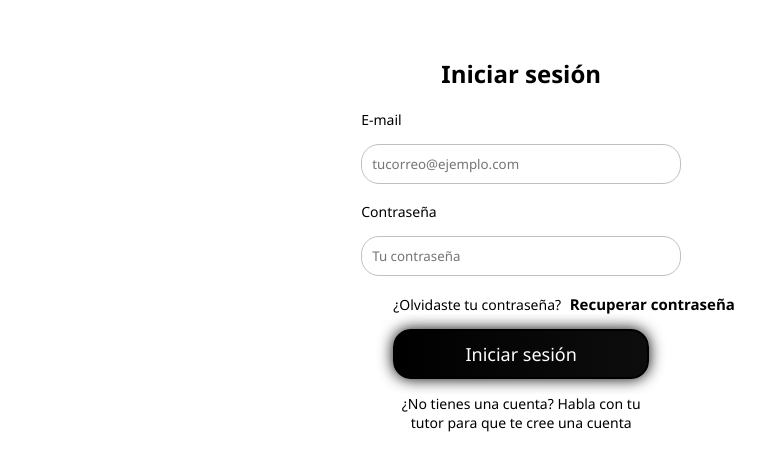
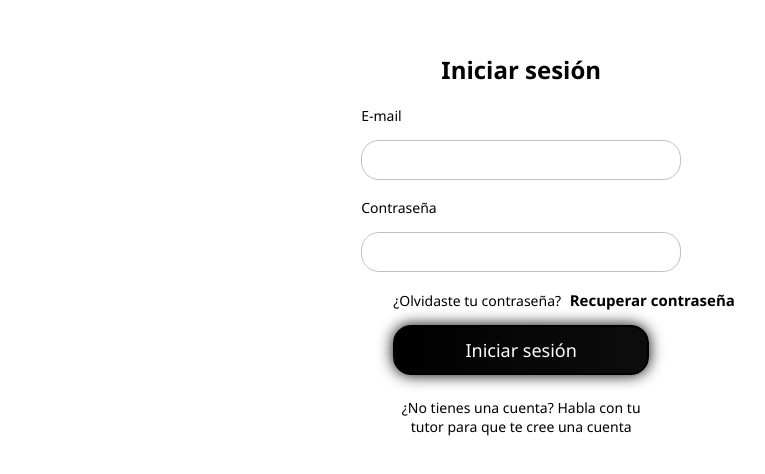
Before and after one commit to Jullians1105/ProgreSync, a plain HTML site: page iniciosesion/iniciosesion.html in a window 1280 px wide. Shown: the part 146-620 px from the top of the page, 397-1162 px from the left. Drawn offline with Linux system fonts and the light colour scheme.

Commit message:
Update iniciosesion.html

```diff
--- a/iniciosesion/iniciosesion.html
+++ b/iniciosesion/iniciosesion.html
@@ -6,49 +6,32 @@
   <title>Inicio de sesión</title>
   <link rel="icon" href="../Imagenes/Logo_ProgeSync.png" type="image/png" />
   <link rel="stylesheet" href="iniciosesion.css" />
+  <!-- Cargamos el JS con defer para que el DOM ya exista -->
+  <script src="iniciosesion.js" defer></script>
 </head>
 <body>
   <header class="barra-superior fade-in">
-    <div class="Logo_ProgeSync fade-in" role="img" aria-label="Logo ProgeSync">
+    <div class="Logo_ProgeSync fade-in">
       <img src="../Imagenes/Logo_ProgeSync.png" alt="Logo ProgeSync" />
     </div>
-    <h1 class="titulo fade-in" onclick="location.href='../index.html'" role="button" tabindex="0">
+    <h1 class="titulo fade-in" onclick="location.href='../index.html'">
       <span class="proge">Proge</span><span class="sync">Sync</span>
     </h1>
   </header>
 
-  <main class="contenido fade-in">
-    <section class="parte_login fade-in" aria-labelledby="titulo_login">
-      <h1 id="titulo_login" class="titulo_login">Iniciar sesión</h1>
+  <div class="contenido fade-in">
+    <section class="parte_login fade-in">
+      <h1 class="titulo_login">Iniciar sesión</h1>
 
-      <!-- Formulario -->
-      <form id="loginForm" novalidate aria-describedby="loginMsg">
+      <form id="loginForm" autocomplete="on">
         <div class="form-group fade-in">
           <label for="email">E-mail</label>
-          <input
-            type="email"
-            id="email"
-            name="email"
-            class="form-content"
-            placeholder="tucorreo@ejemplo.com"
-            autocomplete="email"
-            inputmode="email"
-            required
-          />
+          <input type="email" id="email" name="email" class="form-content" required />
         </div>
 
         <div class="form-group fade-in">
           <label for="password">Contraseña</label>
-          <input
-            type="password"
-            id="password"
-            name="password"
-            class="form-content"
-            placeholder="Tu contraseña"
-            autocomplete="current-password"
-            minlength="6"
-            required
-          />
+          <input type="password" id="password" name="password" class="form-content" required />
         </div>
 
         <div class="form-actions fade-in">
@@ -57,11 +40,8 @@
             <a href="recuperarcontraseña.html">Recuperar contraseña</a>
           </p>
 
-          <!-- Botón submit -->
           <button type="submit" class="submit animar-glow">Iniciar sesión</button>
-
-          <!-- Mensajes dinámicos -->
-          <p id="loginMsg" aria-live="polite" role="status"></p>
+          <p id="loginMsg" aria-live="polite" style="margin-top:8px"></p>
 
           <div class="form-links fade-in">
             <p>¿No tienes una cuenta? Habla con tu tutor para que te cree una cuenta</p>
@@ -69,13 +49,6 @@
         </div>
       </form>
     </section>
-  </main>
-
-  <noscript>
-    <p style="padding:1rem;color:#b00020">Necesitas habilitar JavaScript para iniciar sesión.</p>
-  </noscript>
-
-  <!-- Script de login (usa IDs anteriores y endpoints nuevos) -->
-  <script src="iniciosesion.js" defer></script>
+  </div>
 </body>
 </html>
```
